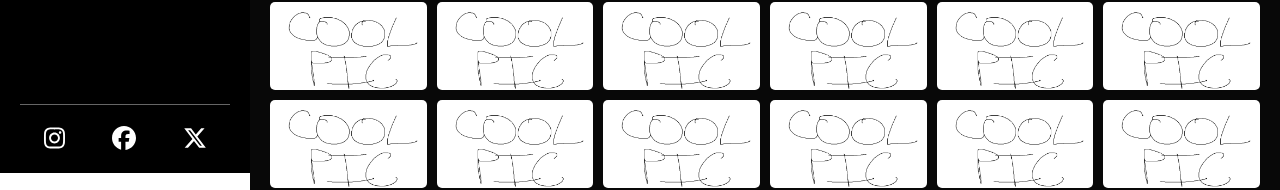
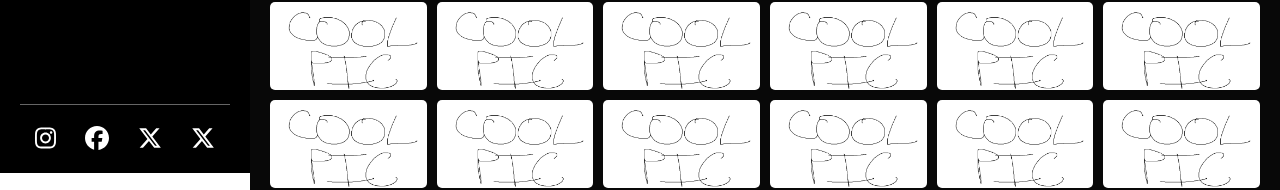
Before and after one commit to cham24/macks-tattoos-site, a React (Create React App) app: page / in a window 1280 px wide. Shown: the part 627-817 px from the top of the page. Built offline with nearby package versions, Linux system fonts and the light colour scheme.

Commit message:
new branch for navbar and footer edits

```diff
--- a/src/components/Navbar.jsx
+++ b/src/components/Navbar.jsx
@@ -34,6 +34,9 @@ function Navbar() {
                     <a href="#yelp" id="xtwitter-icon">
                         <FontAwesomeIcon icon={faXTwitter} />
                     </a>
+                    <a href="#yelp" id="xtwitter-icon">
+                        <FontAwesomeIcon icon={faXTwitter} />
+                    </a>
                 </div>
             </div>
         </div>
```
